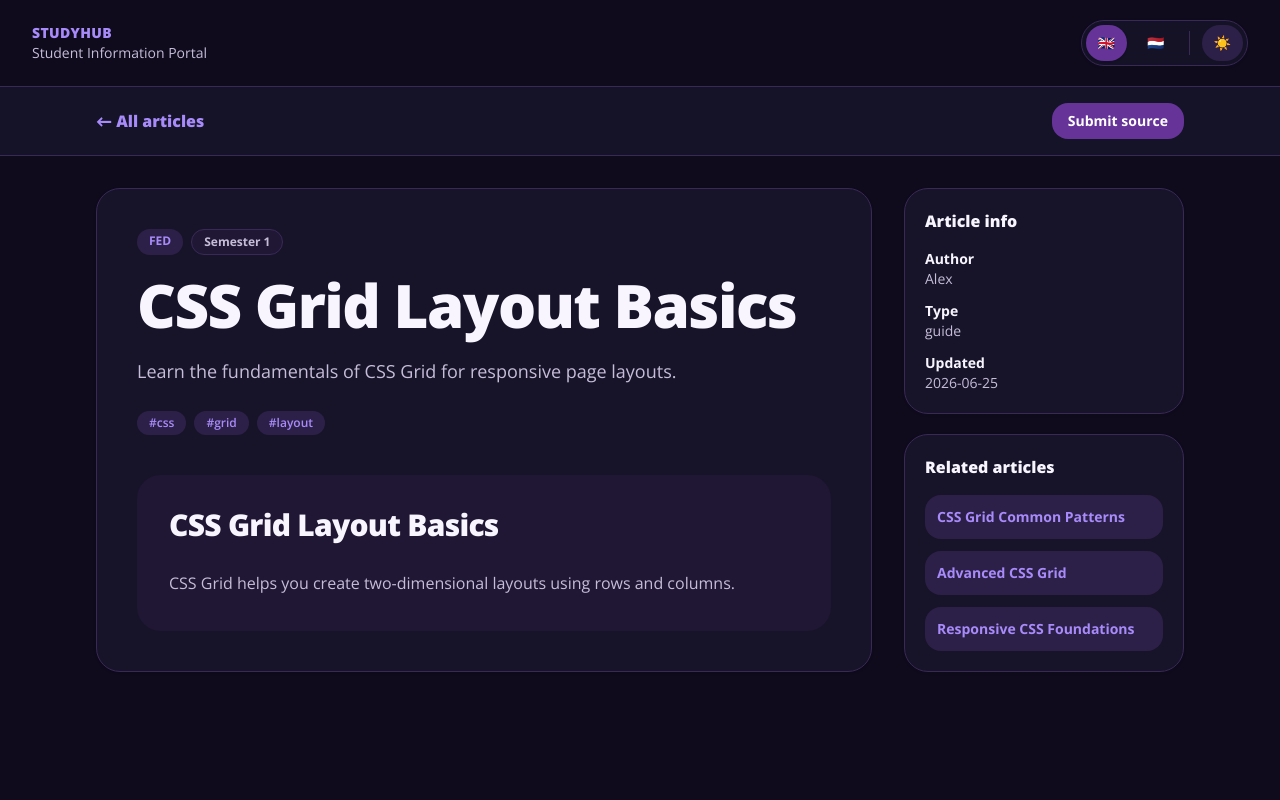
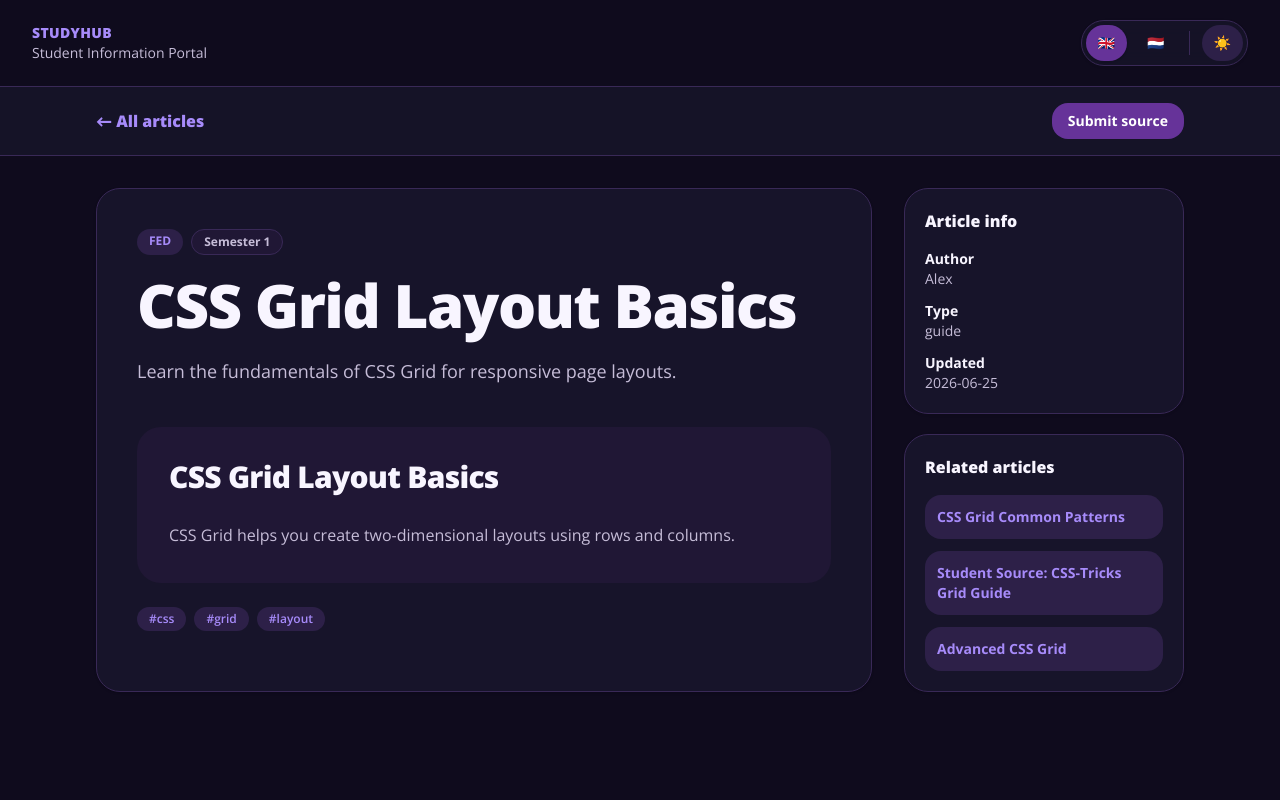
Before and after one commit to docentDavid/studyhub, a Next.js app: page /articles/css-grid-layout-basics in a window 1280 px wide. Shown: the top 800 px of the page. Built offline with nearby package versions, Linux system fonts and the light colour scheme.

Commit message:
feat: improve related article ranking

```diff
--- a/app/articles/[slug]/page.tsx
+++ b/app/articles/[slug]/page.tsx
@@ -1,7 +1,7 @@
 import Link from "next/link";
 import { notFound } from "next/navigation";
 import { mockArticles } from "@/data/mock-articles";
-import { MarkdownContent } from "@/components/markdown-content";
+import { ArticlePageClient } from "@/components/article-page-client";
 
 type ArticlePageProps = {
   params: Promise<{
@@ -43,13 +43,26 @@ export default async function ArticlePage({ params }: ArticlePageProps) {
   }
 
   const relatedArticles = mockArticles
-    .filter(
-      (item) =>
-        item.id !== article.id &&
-        item.status === "approved" &&
-        (item.units.some((unit) => article.units.includes(unit)) ||
-          item.tags.some((tag) => article.tags.includes(tag))),
-    )
+    .filter((item) => item.id !== article.id && item.status === "approved")
+    .map((item) => {
+      let score = 0;
+
+      score += item.tags.filter((tag) => article.tags.includes(tag)).length * 3;
+
+      score +=
+        item.units.filter((unit) => article.units.includes(unit)).length * 2;
+
+      score += item.semesters.filter((semester) =>
+        article.semesters.includes(semester),
+      ).length;
+
+      return {
+        ...item,
+        score,
+      };
+    })
+    .filter((item) => item.score > 0)
+    .sort((a, b) => b.score - a.score)
     .slice(0, 3);
 
   const panelClassName =
@@ -97,13 +110,7 @@ export default async function ArticlePage({ params }: ArticlePageProps) {
             ))}
           </div>
 
-          <h1 className="max-w-3xl text-4xl font-black tracking-tight sm:text-6xl">
-            {article.title.en}
-          </h1>
-
-          <p className="mt-5 max-w-2xl text-lg leading-8 text-[var(--muted)]">
-            {article.summary.en}
-          </p>
+          <ArticlePageClient article={article} />
 
           <div className="mt-6 flex flex-wrap gap-2">
             {article.tags.map((tag) => (
@@ -114,10 +121,6 @@ export default async function ArticlePage({ params }: ArticlePageProps) {
                 #{tag}
               </span>
             ))}
-          </div>
-
-          <div className="mt-10 rounded-3xl bg-[var(--surface-soft)] p-6 md:p-8">
-            <MarkdownContent content={article.contentMarkdown.en} />
           </div>
         </article>
 
--- /dev/null
+++ b/components/article-page-client.tsx
@@ -0,0 +1,53 @@
+"use client";
+
+import { useEffect, useState } from "react";
+import { Article } from "@/types/content";
+import { MarkdownContent } from "@/components/markdown-content";
+
+type Language = "en" | "nl";
+
+type ArticlePageClientProps = {
+  article: Article;
+};
+
+export function ArticlePageClient({ article }: ArticlePageClientProps) {
+  const [language, setLanguage] = useState<Language>("en");
+
+  useEffect(() => {
+    const savedLanguage = localStorage.getItem("language") as Language | null;
+
+    if (savedLanguage === "en" || savedLanguage === "nl") {
+      setLanguage(savedLanguage);
+    }
+
+    function handleLanguageChange(event: Event) {
+      const customEvent = event as CustomEvent<Language>;
+
+      if (customEvent.detail === "en" || customEvent.detail === "nl") {
+        setLanguage(customEvent.detail);
+      }
+    }
+
+    window.addEventListener("language-change", handleLanguageChange);
+
+    return () => {
+      window.removeEventListener("language-change", handleLanguageChange);
+    };
+  }, []);
+
+  return (
+    <>
+      <h1 className="max-w-3xl text-4xl font-black tracking-tight sm:text-6xl">
+        {article.title[language]}
+      </h1>
+
+      <p className="mt-5 max-w-2xl text-lg leading-8 text-[var(--muted)]">
+        {article.summary[language]}
+      </p>
+
+      <div className="mt-10 rounded-3xl bg-[var(--surface-soft)] p-6 md:p-8">
+        <MarkdownContent content={article.contentMarkdown[language]} />
+      </div>
+    </>
+  );
+}
```
